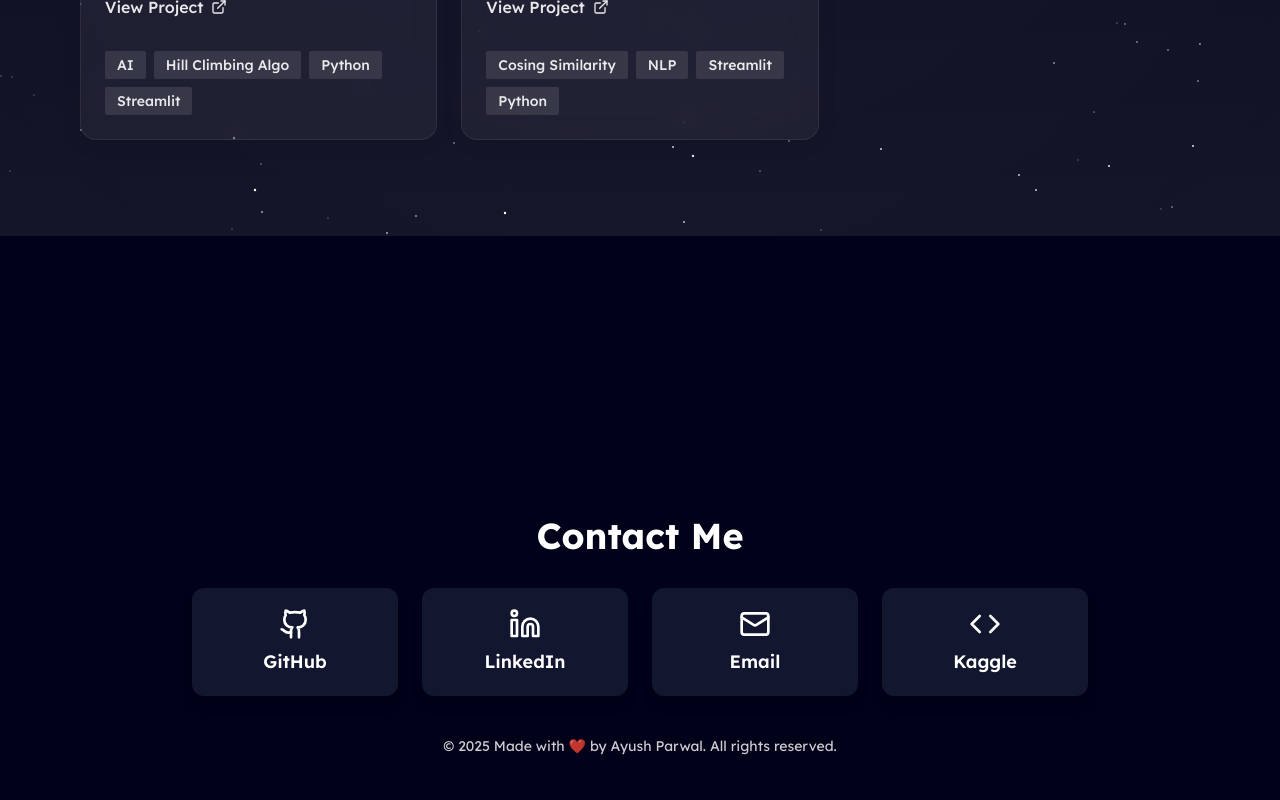
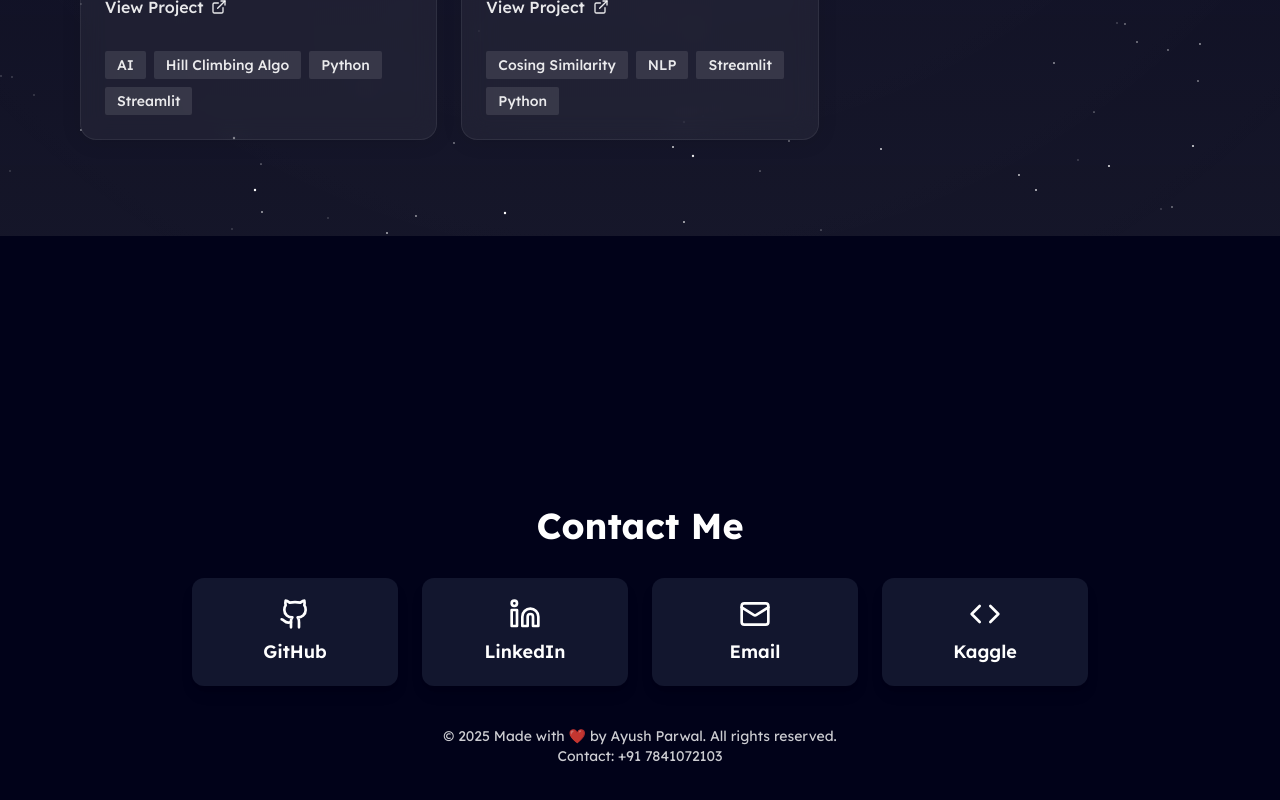
Before and after one commit to Ayushparwal/myArena, a React (Vite) app: page / in a window 1280 px wide. Shown: the part 4584-5384 px from the top of the page. Built offline with nearby package versions, Linux system fonts and the light colour scheme.

Commit message:
added_more_links

```diff
--- a/src/components/Contact.tsx
+++ b/src/components/Contact.tsx
@@ -45,7 +45,8 @@ const Contact = () => {
       </div>
 
       <footer className='mt-10 text-sm opacity-80 text-center px-4'>
-        &copy; {new Date().getFullYear()} Made with ❤️ by Ayush Parwal. All rights reserved.
+        &copy; {new Date().getFullYear()} Made with ❤️ by Ayush Parwal. All rights reserved.<br/>
+        Contact: +91 7841072103
       </footer>
     </section>
   );
```
